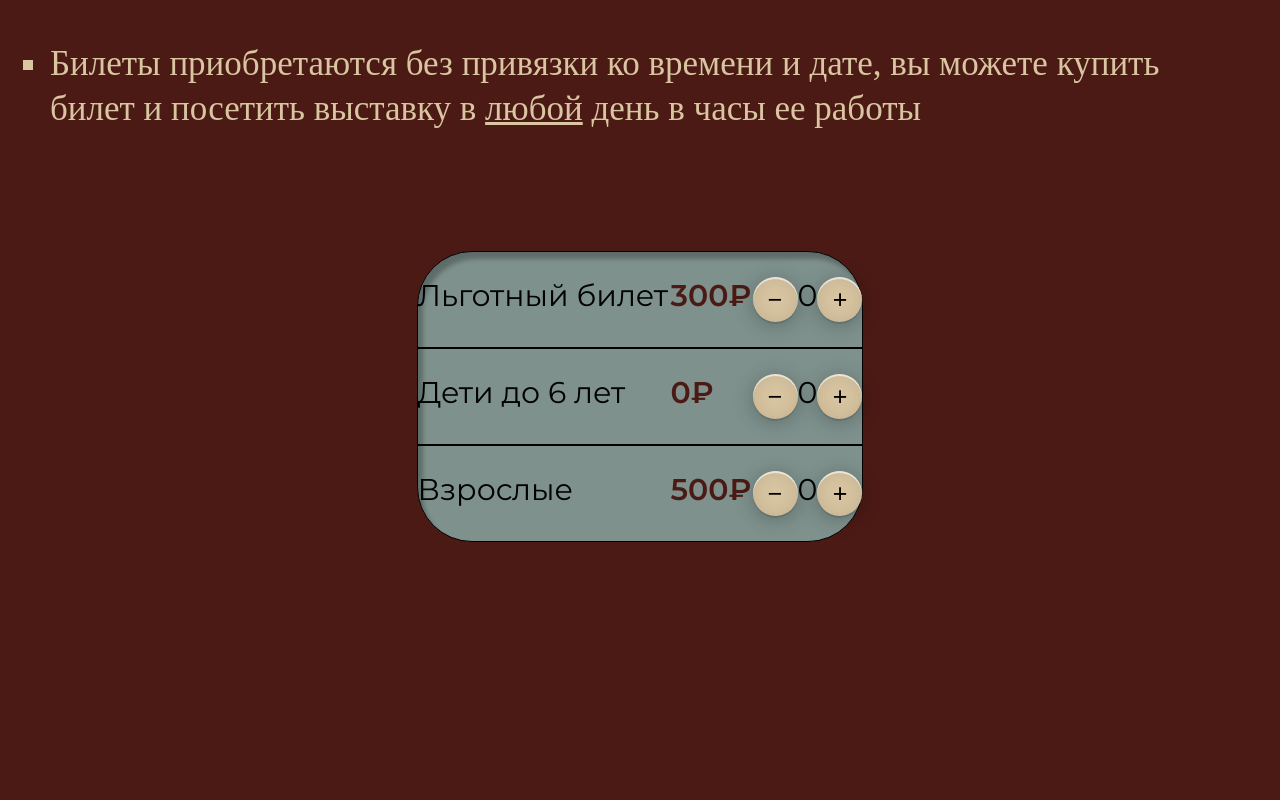
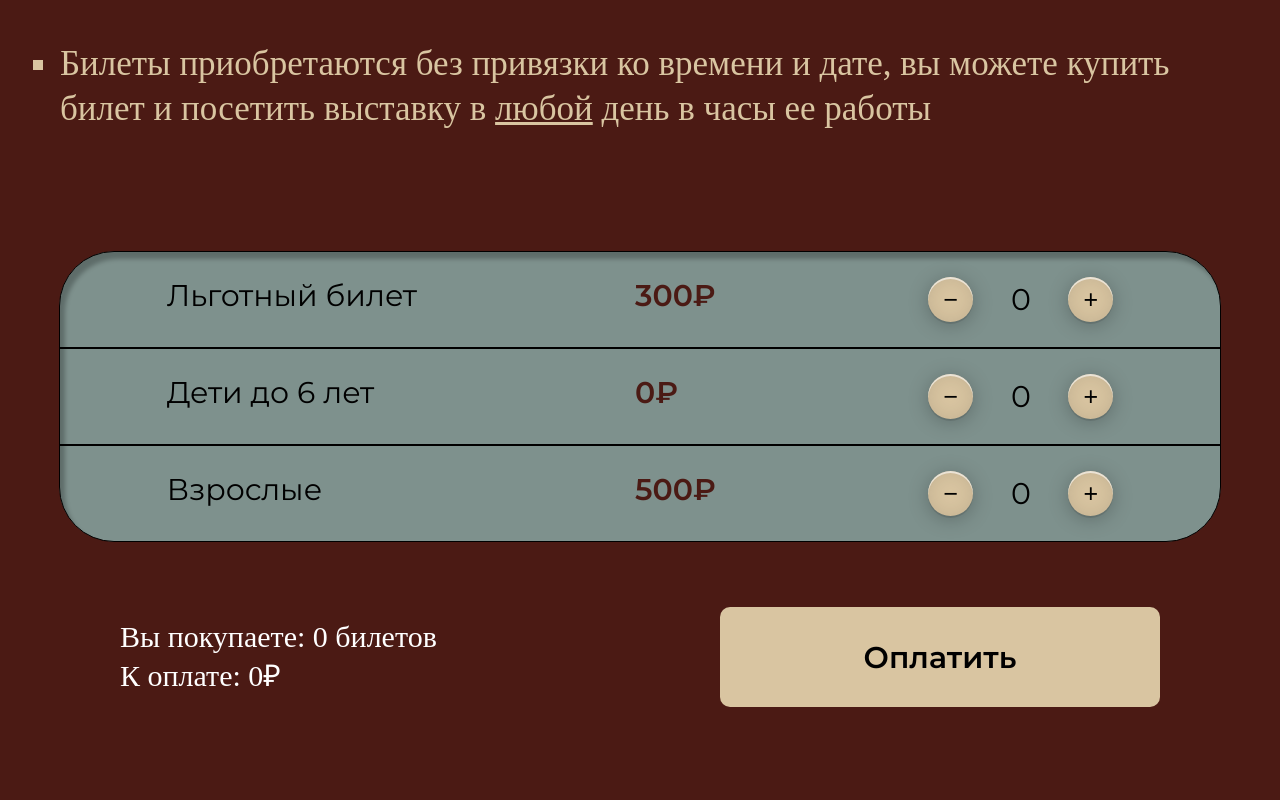
Before and after one commit to loloneme/loloneme.github.io, a plain HTML site: page tickets.html in a window 1280 px wide. Shown: the part 840-1640 px from the top of the page. Before the commit the page ends 1382 px from the top, so only its background shows below. Drawn offline with Linux system fonts and the light colour scheme; a web font is replaced by a local one.

Commit message:
almost finished all web-site

```diff
--- a/css/about.css
+++ b/css/about.css
@@ -6,6 +6,7 @@
 body {
     background-color: black;
     font-family: 'Forum', serif;
+    position: relative;
 }
 
 .container{
@@ -77,27 +78,23 @@ body {
 }
 
 .block-3 .content{
-    max-width: 1165px;
+    max-width: 1160px;
     margin: 0 auto;
     color: white;
     font-size: 35px;
     text-align: left;
     display: flex;
     justify-content: space-between;
-    /* flex-direction: column; */
-    align-items: flex-end;
 }
 
 .block-3 #time{
-    /* padding-bottom: 41px; */
     font-size: 45px;
     color: #C7A25D;
     text-align: right;
 }
 
 .block-3 .schedule{
-    /* max-width: 500px;
-    height: 100%; */
+    height: auto;
     display: flex;
     flex-direction: column;
     justify-content: space-around;
@@ -105,7 +102,6 @@ body {
 
 .block-3 #what{
     text-decoration: underline;
-    /* padding-bottom: 39px; */
 }
 
 .block-3 .map{
@@ -118,37 +114,52 @@ body {
 
 .block-4{
     color: white;
-    padding: 0 140px 0px 0px;
+    padding-top: 80px;
+    height: 1310px;
 }
 
-.block-4 .line{
-    /* float: ; */
+.block-4 .content{
+    max-width: 1160px;
+    margin: 0 auto;
 }
 
 .block-4 .contacts{
     color: #C7A25D;
     font-size: 75px;
-    padding-top: 74px;
-    padding-left: 548px;
+    text-align: center;
+    padding-bottom: 90px;
+}
+
+.block-4 .aboba{
+    display: flex;
+    justify-content: right;
 }
 
 .block-4 .info{
+    width: 60%;
     display: flex;
     flex-direction: column;
-    justify-content: right;
     font-size: 35px;
     line-height: 101.4%;
-    max-width: 700px;
+    /* max-height: 530px; */
 }
 
 .block-4 .phones{
-    padding-top: 90px;
+    /* padding-top: 90px; */
     text-align: right;
-    max-width: 450px;
+    display: flex;
+    width: 100%;
+    justify-content: right;
 }
 
 .block-4 .time{
+    max-width: 365px;
     padding-top: 90px;
-    text-align: left;
-    max-width: 365px;
 }
+
+#bottom-woman{
+    left: 0;
+    bottom: 0;
+    position: absolute;
+    width: 100%;
+}
--- a/css/program.css
+++ b/css/program.css
@@ -94,6 +94,7 @@ body {
     padding-top: 80px;
     max-width: 1160px;
     font-size: 30px;
+    padding-bottom: 100px;
 }
 
 .block-4 .wait{
--- a/css/tickets.css
+++ b/css/tickets.css
@@ -6,6 +6,7 @@
 body {
     background-color: #4B1A14;
     font-family: 'Forum', serif;
+    position: relative;
 }
 
 .container{
@@ -64,7 +65,7 @@ body {
     margin: 0 auto;
     line-height: 45px;
     padding-top: 75px;
-    max-width: 1180px;
+    max-width: 1160px;
 }
 
 .block-2 .list span{
@@ -77,15 +78,13 @@ body {
 
 .block-3{
     padding-top: 120px;
-    display: flex;
-    justify-content: center;
 }
 
 .block-3 .ticket-list{
+    margin: 0 auto;
     font-family: "Montserrat", sans-serif;
     display: flex;
     flex-direction: column;
-    text-align: left;
 
     border: 1px solid black;
     background-color: rgba(142, 178, 176, 0.78);
@@ -95,7 +94,10 @@ body {
 }
 
 .block-3 .cat{
-    padding: 25px 0px 25px 0px;
+    width: 100%;
+    /* padding: 25px 0px 25px 0px; */
+    padding-top: 25px;
+    padding-bottom: 25px;
     display:flex;
     justify-content: space-around;
     font-size: 30px;
@@ -103,7 +105,8 @@ body {
 }
 
 .block-3 .name{
-    width: 253px;
+    max-width: 255px;
+    width: 100%;
 }
 
 
@@ -111,7 +114,9 @@ body {
     color: #4B1A14;
     font-size: 30px;
     font-weight: 600;
-    width: 82px;
+    max-width: 80px;
+    width: 100%;
+    text-align: left;
 }
 
 .block-3 .sub, .block-3 .add{
@@ -132,7 +137,62 @@ inset 0 2px 0 rgba(255, 255, 255, 0.6),
 }
 
 .block-3 .count{
-    display: inline-flex;
+    max-width: 185px;
+    width: 100%;
+    display: flex;
     justify-content: space-between;
-    /* width: 185px; */
+    align-items: center;
 }
+
+.block-4{
+    padding-top: 65px;
+    max-height: 1000px;
+    height: 100%;
+}
+
+.block-4 .content{
+    max-width: 1040px;
+    margin: 0 auto;
+    display: flex;
+    justify-content: space-between;
+    align-items: center;
+}
+
+.block-4 .purchase{
+    font-size: 30px;
+    color: white;
+}
+
+.block-4 .buy{
+    max-width: 440px;
+    width: 100%;
+    border-radius: 10px;
+    background-color:#D9C5A1;
+    border-color: transparent;
+    cursor: pointer;
+    font-family: "Montserrat", sans-serif;
+    font-weight: 600;
+    font-size: 30px;
+    height: 100px;
+
+}
+
+.bottom{
+    padding-top: 300px;
+}
+
+#bottom-pic{
+    position: absolute;
+    bottom: 0;
+    left: 0;
+    width: 100%;
+    position: relative;
+}
+
+#bottom-grad{
+    position: absolute;
+    top: 0;
+    left: 0;
+    width: 100%;
+    z-index: 3;
+}
--- a/tickets.html
+++ b/tickets.html
@@ -51,7 +51,7 @@
                         </div>
                         <div class="count">
                             <button class="sub">−</button>
-                            <p>0</p>
+                            <div class="counter">0</div>
                             <button class="add">+</button>
                         </div>
                     </div>
@@ -64,7 +64,7 @@
                         </div>
                         <div class="count">
                             <button class="sub">−</button>
-                            <p>0</p>
+                            <div class="counter">0</div>
                             <button class="add">+</button>
                         </div>
                     </div>
@@ -77,13 +77,32 @@
                         </div>
                         <div class="count">
                             <button class="sub">−</button>
-                            <p>0</p>
+                            <div class="counter">0</div>
                             <button class="add">+</button>
                         </div>
                     </div>
                 </div>
-
             </div>
         </div>
+        <div class="container">
+            <div class="block-4">
+                <div class="content">
+                    <div class="purchase">
+                        <div class="tickets">
+                            Вы покупаете: <span class="how-many">0</span> билетов
+                        </div>
+                        <div class="total">
+                            К оплате: <span class="total-cost">0</span>₽
+                        </div>
+                    </div>
+                    <button class="buy">Оплатить</button>
+                </div>
+            </div>
+        </div>
+        <div class="bottom">
+            <img src="src/grad-3.svg" id="bottom-grad">
+            <img src="src/picture.jpg" id="bottom-pic">
+        </div>
+
     </body>
 </html>
```
Also changed, not shown: about.html (+5 -6 lines), css/style.css (+46 -0 lines), index.html (+8 -0 lines), src/grad-3.svg (added), src/grad1.png (added), src/grad2.png (added), src/main-grad.svg (added), src/picture.jpg (added), src/woman.png (renamed from src/scale_1200.png), 1 other file.
